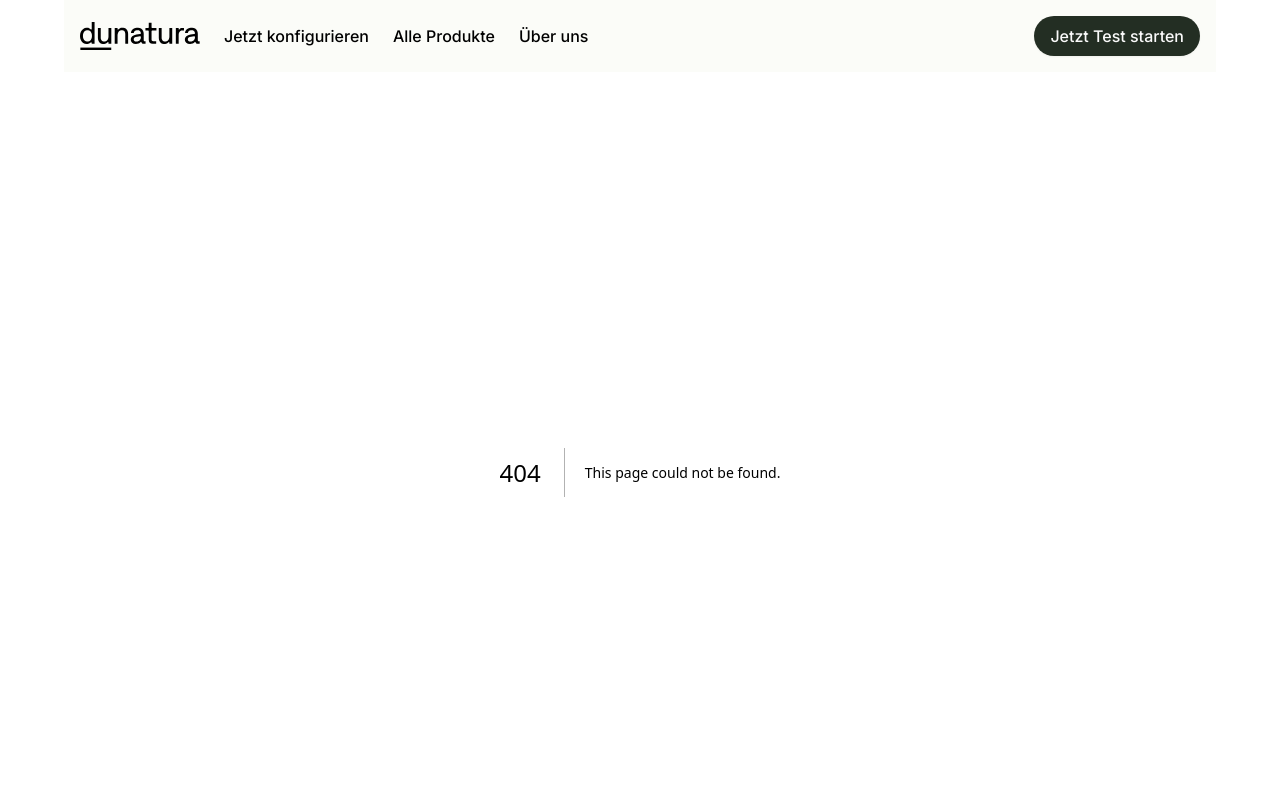
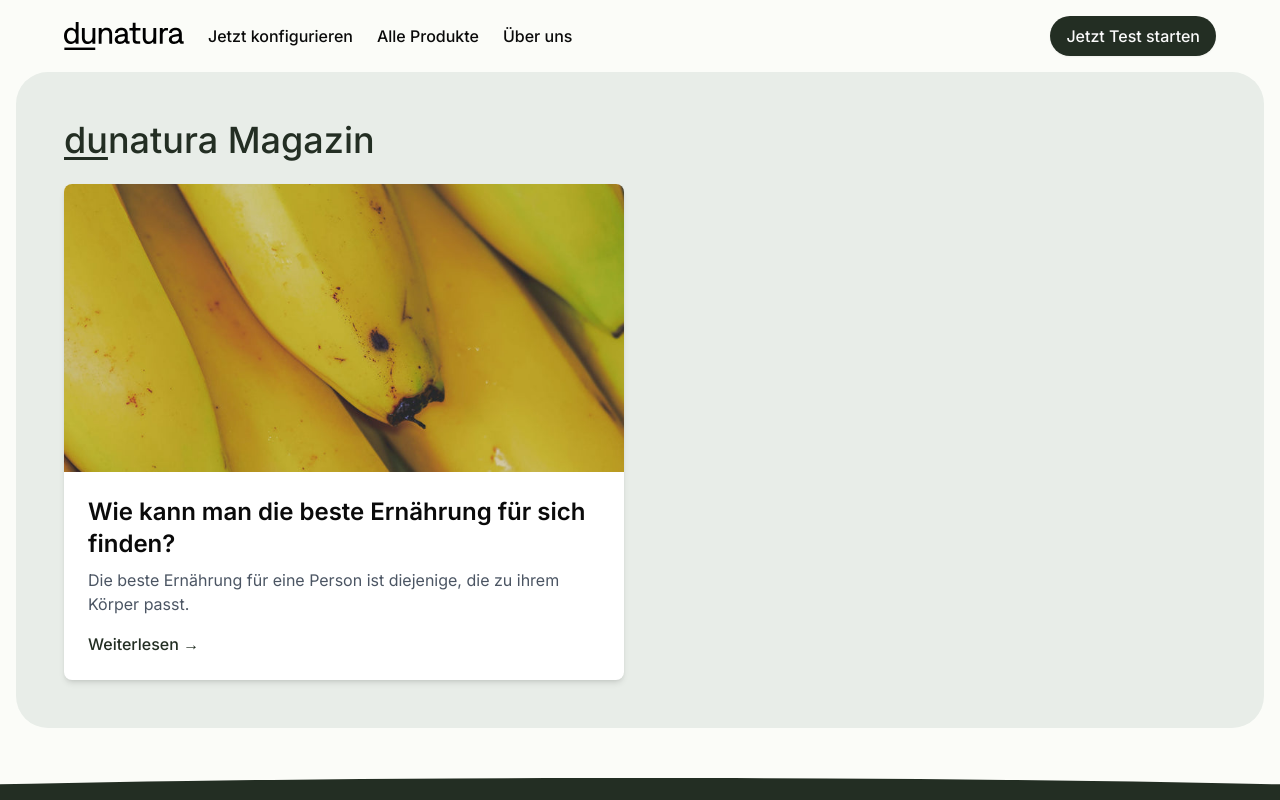
Before and after one commit to manueljenni/dunatura-headless, a Next.js app: page /blog in a window 1280 px wide. Before the commit this address had no page. Shown: the top 800 px of the page. Built offline with nearby package versions, Linux system fonts and the light colour scheme.

Commit message:
Add blog

```diff
--- /dev/null
+++ b/app/blog/page.tsx
@@ -0,0 +1,44 @@
+import Image from "next/image";
+
+export default function BlogPage() {
+  return (
+    <div className="w-full h-full bg-lightBackground flex justify-center items-center">
+      <div className="overflow-hidden w-full">
+        <div className="h-full bg-background rounded-[32px] mx-4">
+          <div className="w-full h-full max-w-6xl space-y-6 mx-auto py-12">
+            <h1 className="text-4xl font-medium text-primary">
+              <span className="underline underline-offset-4">du</span>natura Magazin
+            </h1>
+            <div className="grid grid-cols-1 md:grid-cols-2 gap-8">
+              {/* Blog post item */}
+              <div className="bg-white rounded-lg overflow-hidden shadow-md">
+                <div className="relative h-72 w-full">
+                  <Image
+                    src="/images/blog/bananas.jpg"
+                    alt="Ernährung"
+                    layout="fill"
+                    objectFit="cover"
+                  />
+                </div>
+                <div className="p-6">
+                  <h2 className="text-2xl font-semibold mb-2">
+                    Wie kann man die beste Ernährung für sich finden?
+                  </h2>
+                  <p className="text-gray-600 mb-4">
+                    Die beste Ernährung für eine Person ist diejenige, die zu ihrem Körper
+                    passt.
+                  </p>
+                  <a
+                    href="#"
+                    className="text-primary hover:text-primary-dark font-medium">
+                    Weiterlesen →
+                  </a>
+                </div>
+              </div>
+            </div>
+          </div>
+        </div>
+      </div>
+    </div>
+  );
+}
--- a/app/layout.tsx
+++ b/app/layout.tsx
@@ -19,9 +19,9 @@ export default function RootLayout({
 }>) {
   return (
     <html lang="en">
-      <body className={cn(inter.className, "h-full w-full")}>
+      <body className={cn(inter.className, "flex flex-col min-h-screen")}>
         <Header />
-        {children}
+        <main className="flex-1">{children}</main>
         <Footer />
       </body>
     </html>
--- a/components/Footer.tsx
+++ b/components/Footer.tsx
@@ -7,8 +7,8 @@ export default function Footer() {
       <div
         id="footer-overlay-wrapper"
         style={{
-          transform: "translateY(70px)",
-          height: "100px",
+          transform: "translateY(35px)",
+          height: "50px",
           backgroundColor: "#fbfcf8",
           overflow: "hidden",
         }}
@@ -20,7 +20,7 @@ export default function Footer() {
             height: "100%",
             backgroundColor: "#232e23",
             borderRadius: "100%",
-            top: "15%",
+            top: "30%",
             left: "-25%",
             right: 0,
             position: "relative",
--- a/components/Header.tsx
+++ b/components/Header.tsx
@@ -7,8 +7,8 @@ import { Button } from "./primitives/button";
 
 export default function Header() {
   return (
-    <div className="max-w-6xl mx-auto bg-lightBackground">
-      <nav className="flex justify-between items-center p-4 h-18 font-medium">
+    <div className="max-w-6xl mx-auto bg-lightBackground w-full">
+      <nav className="flex justify-between items-center py-4 h-18 font-medium">
         <div className="flex items-center gap-6">
           <Link href="/">
             <Image
```
Also changed, not shown: public/images/blog/bananas.jpg (added).
